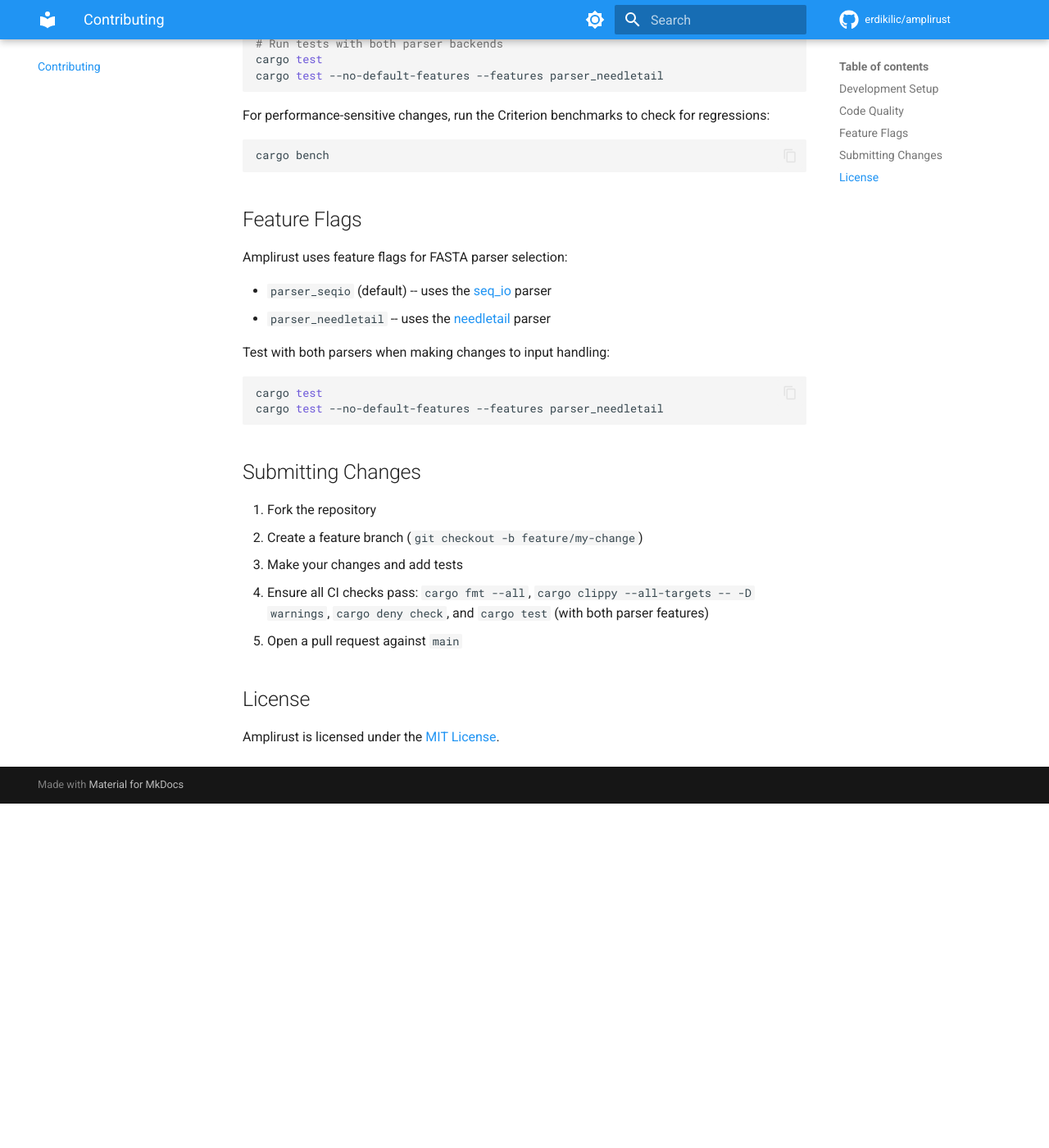
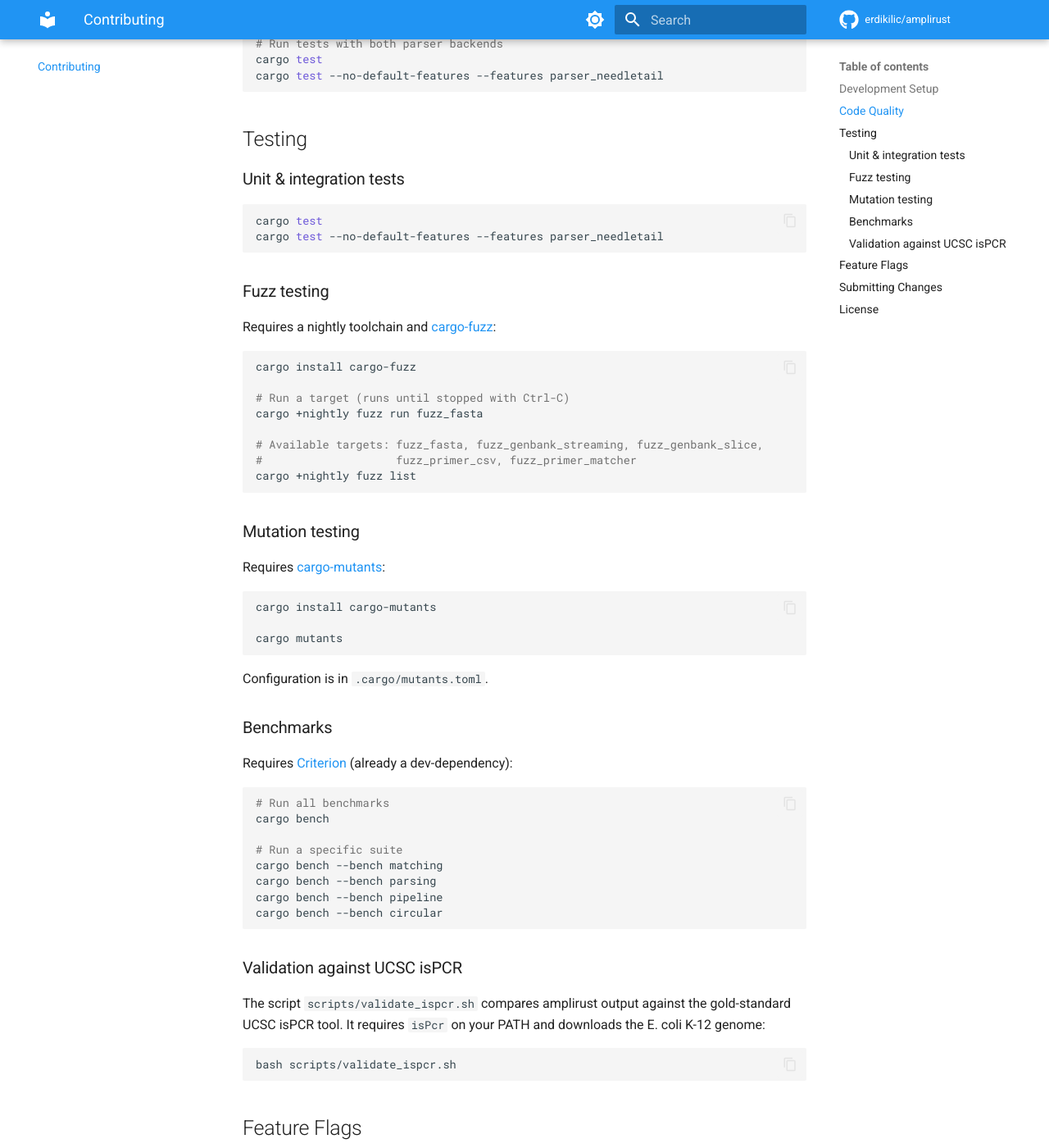
Before and after one commit to erdikilic/amplirust, an MkDocs documentation site: the page built from docs/contributing.md, in a window 1280 px wide and 1400 px high, scrolled down 832 px. Shown: the whole window at 82% size. Built offline with MkDocs 1.6.1 and Material for MkDocs 9.7.7, drawn with Linux system fonts in a browser that asks for light colours; comment, search, counter and statistics services are not loaded; before the commit the page ends 1812 px from its top, so only the background shows below that.

Commit message:
docs: document fuzz, mutation testing, and benchmarks in contributing guide and fix codecov badge
Add a Testing section to docs/contributing.md covering fuzz testing,
mutation testing, Criterion benchmarks, and the UCSC isPCR validation
script. Update the codecov badge in README.md to use the token-authenticated URL.

Co-Authored-By: Claude Opus 4.6 <noreply@anthropic.com>

````diff
--- a/docs/contributing.md
+++ b/docs/contributing.md
@@ -35,10 +35,63 @@ cargo test
 cargo test --no-default-features --features parser_needletail
 ```
 
-For performance-sensitive changes, run the Criterion benchmarks to check for regressions:
+## Testing
+
+### Unit & integration tests
 
 ```bash
+cargo test
+cargo test --no-default-features --features parser_needletail
+```
+
+### Fuzz testing
+
+Requires a nightly toolchain and [cargo-fuzz](https://github.com/rust-fuzz/cargo-fuzz):
+
+```bash
+cargo install cargo-fuzz
+
+# Run a target (runs until stopped with Ctrl-C)
+cargo +nightly fuzz run fuzz_fasta
+
+# Available targets: fuzz_fasta, fuzz_genbank_streaming, fuzz_genbank_slice,
+#                    fuzz_primer_csv, fuzz_primer_matcher
+cargo +nightly fuzz list
+```
+
+### Mutation testing
+
+Requires [cargo-mutants](https://github.com/sourcefrog/cargo-mutants):
+
+```bash
+cargo install cargo-mutants
+
+cargo mutants
+```
+
+Configuration is in `.cargo/mutants.toml`.
+
+### Benchmarks
+
+Requires [Criterion](https://bheisler.github.io/criterion.rs/book/) (already a dev-dependency):
+
+```bash
+# Run all benchmarks
 cargo bench
+
+# Run a specific suite
+cargo bench --bench matching
+cargo bench --bench parsing
+cargo bench --bench pipeline
+cargo bench --bench circular
+```
+
+### Validation against UCSC isPCR
+
+The script `scripts/validate_ispcr.sh` compares amplirust output against the gold-standard UCSC isPCR tool. It requires `isPcr` on your PATH and downloads the E. coli K-12 genome:
+
+```bash
+bash scripts/validate_ispcr.sh
 ```
 
 ## Feature Flags
````
Also changed, not shown: README.md (+1 -1 lines).
